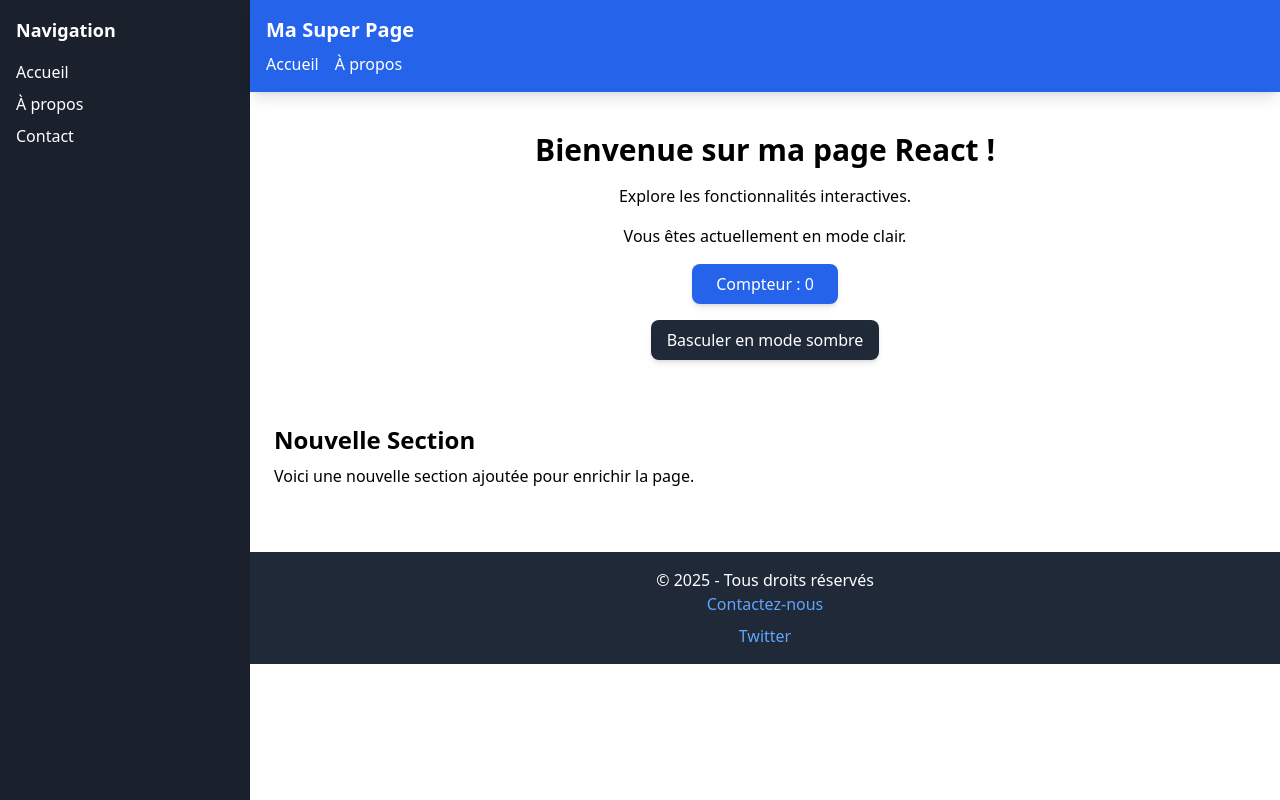
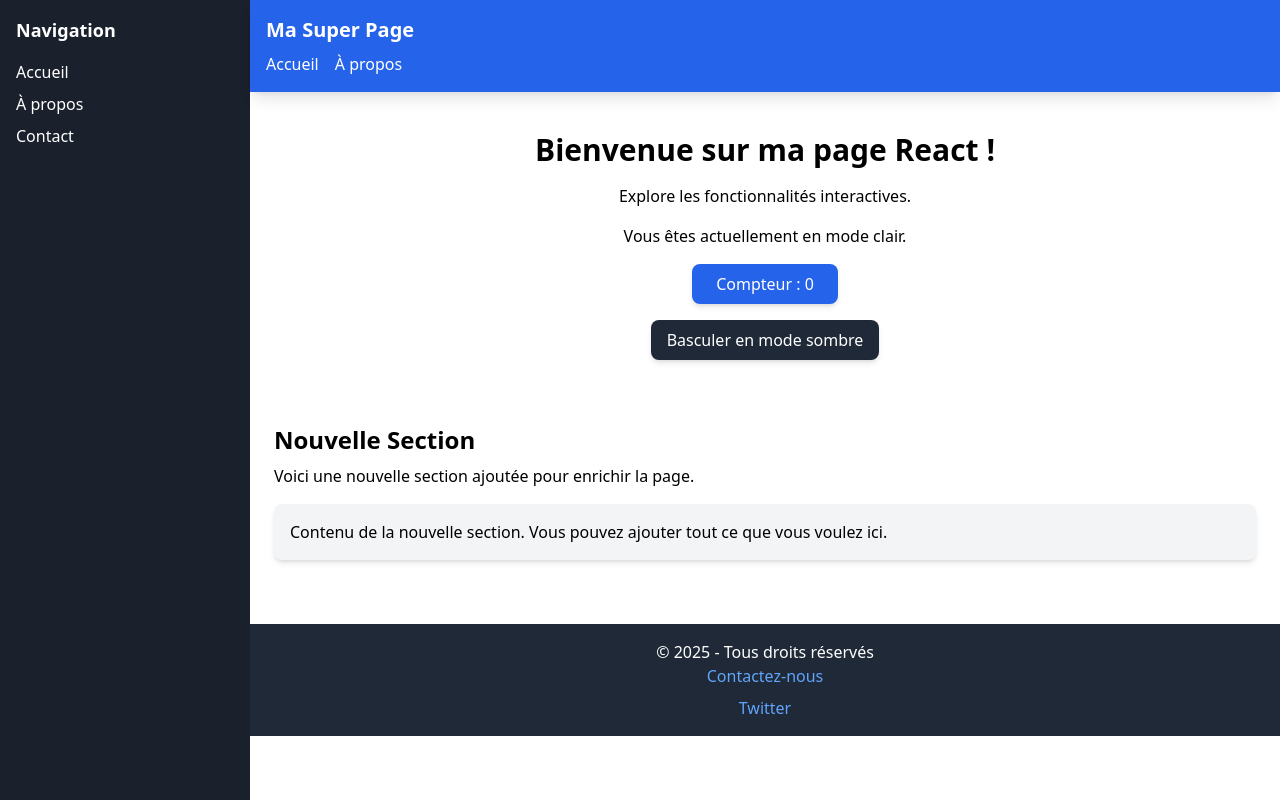
Before and after one commit to soydex/Notifications-React, a React (Vite) app: page / in a window 1280 px wide. Built offline with nearby package versions, Linux system fonts and the light colour scheme.

Commit message:
Ajout d'une nouvelle section sur la page d'accueil et amélioration de la structure du composant Sidebar

```diff
--- a/src/main.jsx
+++ b/src/main.jsx
@@ -7,7 +7,7 @@ import "./styles/global.css"; // Assure-toi d’avoir le CSS global (inclut Tail
 createRoot(document.getElementById('root')).render(
   <StrictMode>
     <div className="flex">
-      <Sidebar /> {/* Ajout de la Sidebar */}
+      <Sidebar />
       <HomePage />
     </div>
   </StrictMode>,
--- a/src/pages/Homepage.jsx
+++ b/src/pages/Homepage.jsx
@@ -9,7 +9,16 @@ const HomePage = () => {
       <Hero />
       <section className="p-6">
         <h3 className="text-2xl font-semibold">Nouvelle Section</h3>
-        <p className="mt-2">Voici une nouvelle section ajoutée pour enrichir la page.</p>
+        <p className="mt-2">
+          Voici une nouvelle section ajoutée pour enrichir la page.
+        </p>
+        <div className="mt-4 p-4 bg-gray-100 rounded-lg shadow-md">
+          <p>
+            Contenu de la nouvelle section. Vous pouvez ajouter tout ce que vous
+            voulez ici.
+          </p>
+
+        </div>
       </section>
       <Footer />
     </div>
```
Also changed, not shown: 1 other file (tests, documents, lock files or other folders).
